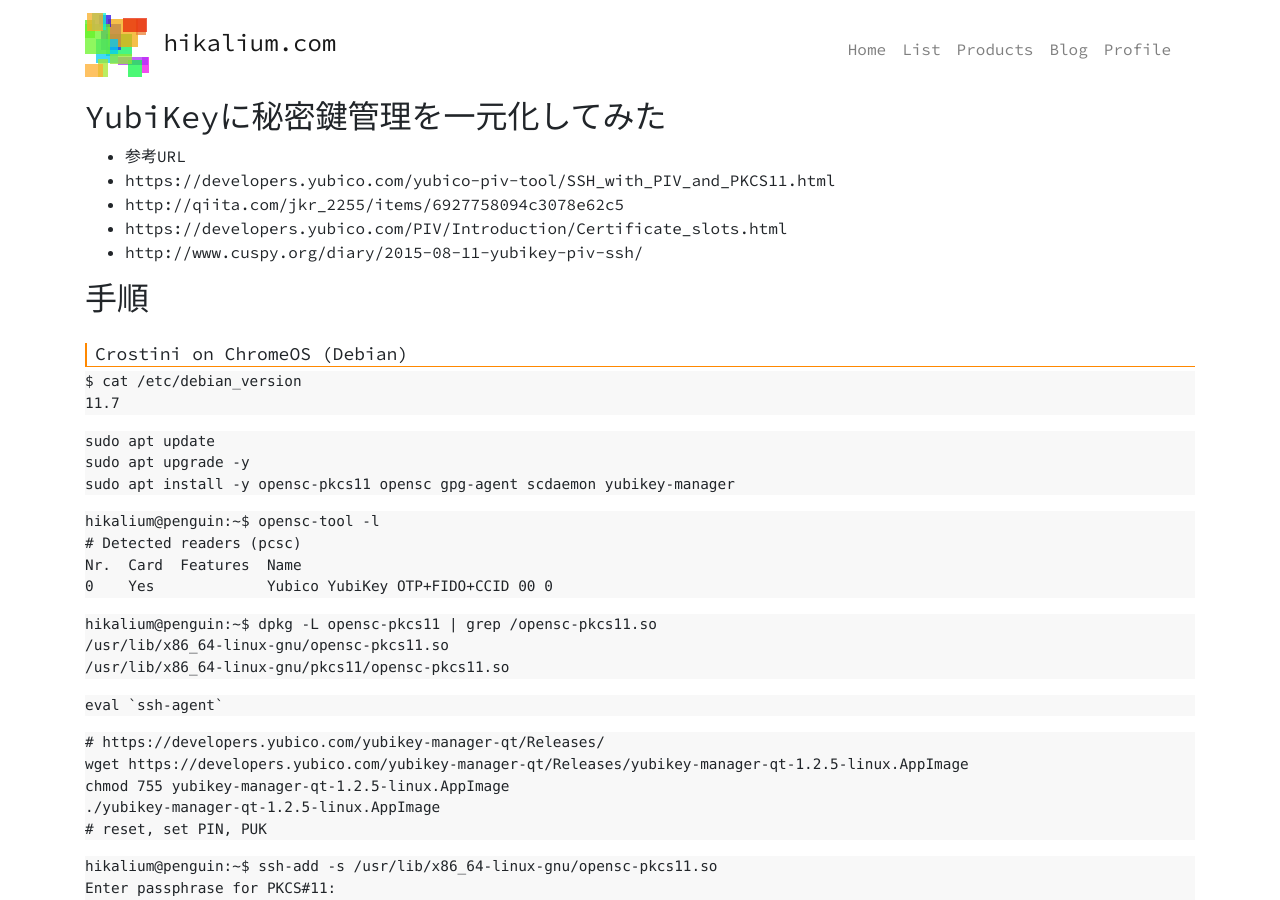
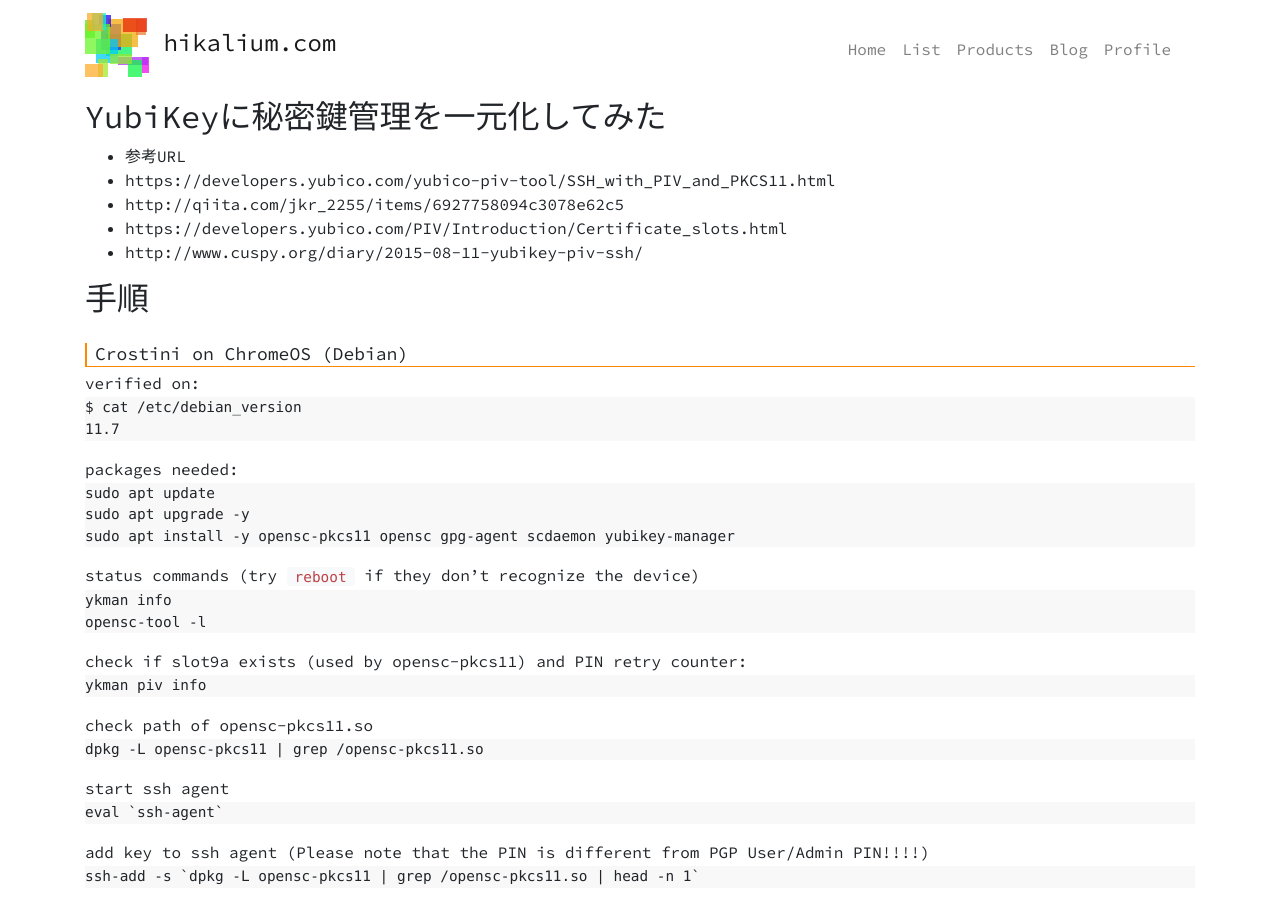
Before and after one commit to hikalium/hikalium.com, a Jekyll site: the page built from pages/note/yubikey.md, in a window 1280 px wide and 900 px high. Built offline with Jekyll 4.4.1, drawn with Linux system fonts in a browser that asks for light colours; our own code applies the rules of GitHub Pages for plain Markdown files; some of the changed text lies outside the part shown.

Commit message:
Update yubikey.md

````diff
--- a/pages/note/yubikey.md
+++ b/pages/note/yubikey.md
@@ -9,46 +9,43 @@
 
 ### Crostini on ChromeOS (Debian)
 
+verified on:
 ```
 $ cat /etc/debian_version
 11.7
 ```
 
+packages needed:
 ```
 sudo apt update
 sudo apt upgrade -y
 sudo apt install -y opensc-pkcs11 opensc gpg-agent scdaemon yubikey-manager
 ```
 
+status commands (try `reboot` if they don't recognize the device)
 ```
-hikalium@penguin:~$ opensc-tool -l
-# Detected readers (pcsc)
-Nr.  Card  Features  Name
-0    Yes             Yubico YubiKey OTP+FIDO+CCID 00 0
+ykman info
+opensc-tool -l
 ```
 
+check if slot9a exists (used by opensc-pkcs11) and PIN retry counter:
 ```
-hikalium@penguin:~$ dpkg -L opensc-pkcs11 | grep /opensc-pkcs11.so
-/usr/lib/x86_64-linux-gnu/opensc-pkcs11.so
-/usr/lib/x86_64-linux-gnu/pkcs11/opensc-pkcs11.so
+ykman piv info
 ```
 
+check path of opensc-pkcs11.so
+```
+dpkg -L opensc-pkcs11 | grep /opensc-pkcs11.so
+```
+
+start ssh agent
 ```
 eval `ssh-agent`
 ```
 
+add key to ssh agent (Please note that the PIN is different from PGP User/Admin PIN!!!!)
 ```
-# https://developers.yubico.com/yubikey-manager-qt/Releases/
-wget https://developers.yubico.com/yubikey-manager-qt/Releases/yubikey-manager-qt-1.2.5-linux.AppImage
-chmod 755 yubikey-manager-qt-1.2.5-linux.AppImage
-./yubikey-manager-qt-1.2.5-linux.AppImage
-# reset, set PIN, PUK
-```
-
-```
-hikalium@penguin:~$ ssh-add -s /usr/lib/x86_64-linux-gnu/opensc-pkcs11.so
-Enter passphrase for PKCS#11:
-Card added: /usr/lib/x86_64-linux-gnu/opensc-pkcs11.so
+ssh-add -s `dpkg -L opensc-pkcs11 | grep /opensc-pkcs11.so | head -n 1`
 ```
 
 
````
